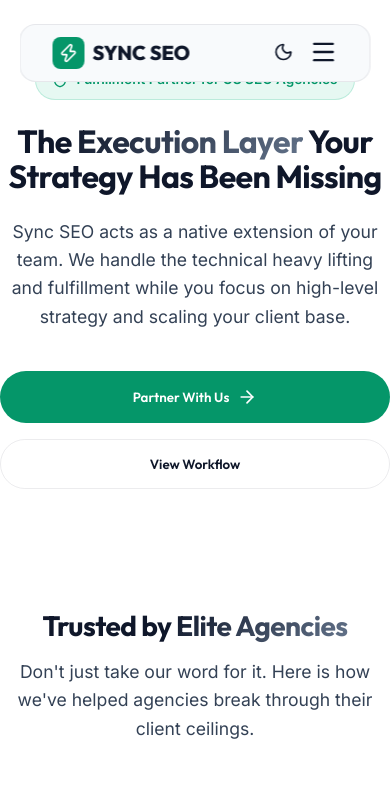
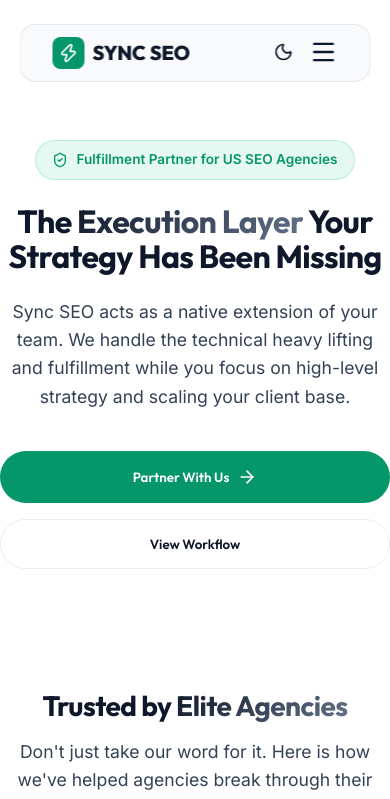
Before and after one commit to magsidev/Sync-SEO, a Next.js app: page / in a window 390 px wide. Shown: the top 799 px of the page. Built offline with nearby package versions, Linux system fonts and the light colour scheme.

Commit message:
Fix CSS section-padding override that stripped mobile container padding

```diff
--- a/src/app/globals.css
+++ b/src/app/globals.css
@@ -224,7 +224,12 @@ a.nav-link:hover::after {
   }
 
   .section-padding {
-    padding: 60px 0 !important;
+    padding-top: 60px !important;
+    padding-bottom: 60px !important;
+  }
+
+  .hero-padding {
+    padding-top: 140px !important;
   }
 
   /* Hide Decorative Elements */
--- a/src/app/scale/page.tsx
+++ b/src/app/scale/page.tsx
@@ -14,7 +14,7 @@ export default function ScalePage() {
       <Navbar />
 
       {/* 1. The Problem Header */}
-      <section className="container section-padding" style={{ paddingTop: "200px" }}>
+      <section className="container section-padding hero-padding" style={{ paddingTop: "200px" }}>
         <div style={{ maxWidth: "800px", margin: "0 auto", textAlign: "center" }}>
           <motion.div
             initial={{ opacity: 0, y: 20 }}
--- a/src/components/Hero.tsx
+++ b/src/components/Hero.tsx
@@ -6,7 +6,7 @@ import Link from "next/link";
 
 export default function Hero() {
   return (
-    <section className="container section-padding" style={{ paddingTop: "200px", textAlign: "center", position: "relative" }}>
+    <section className="container section-padding hero-padding" style={{ paddingTop: "200px", textAlign: "center", position: "relative" }}>
       <motion.div
         initial={{ opacity: 0, y: 20 }}
         animate={{ opacity: 1, y: 0 }}
```
